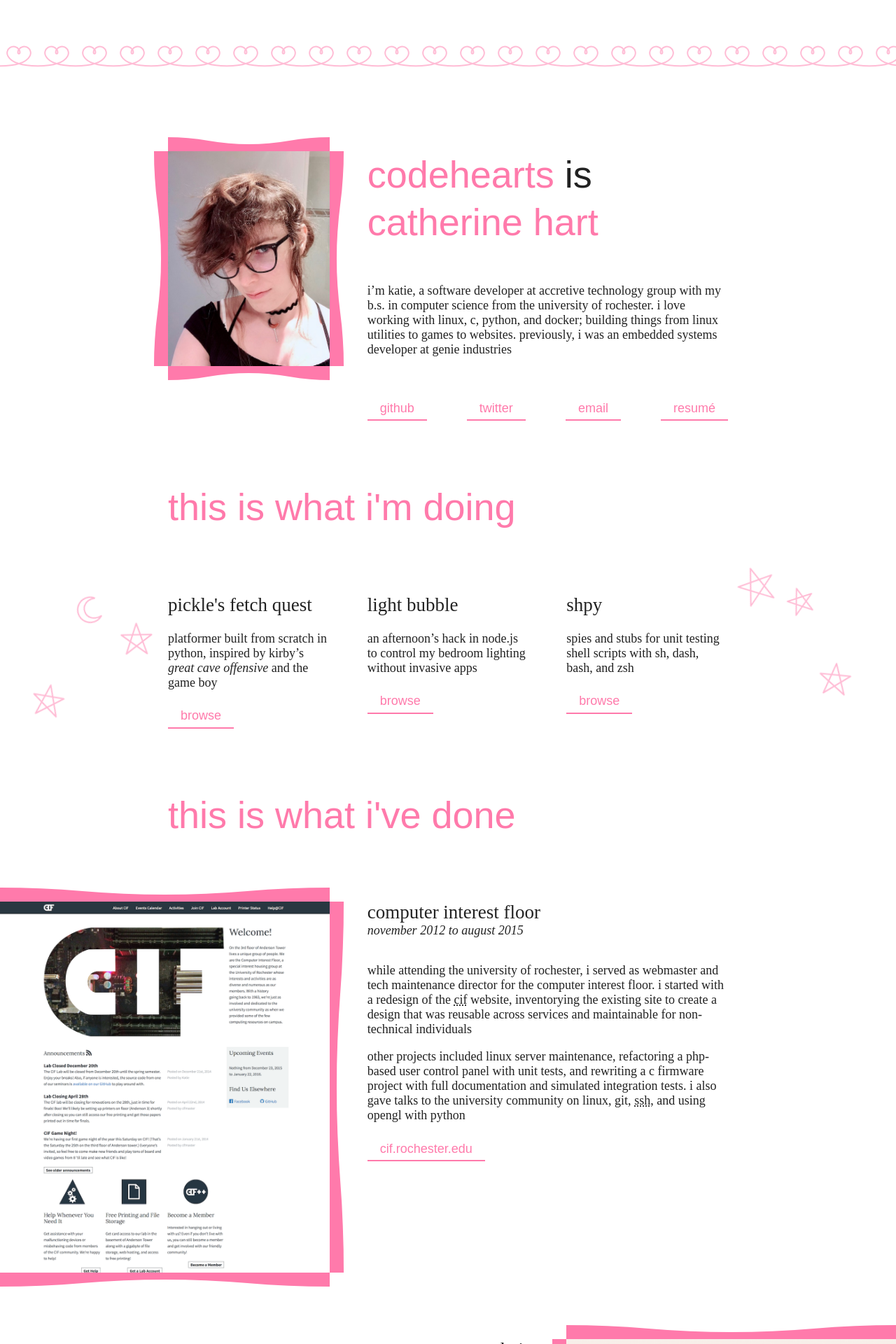
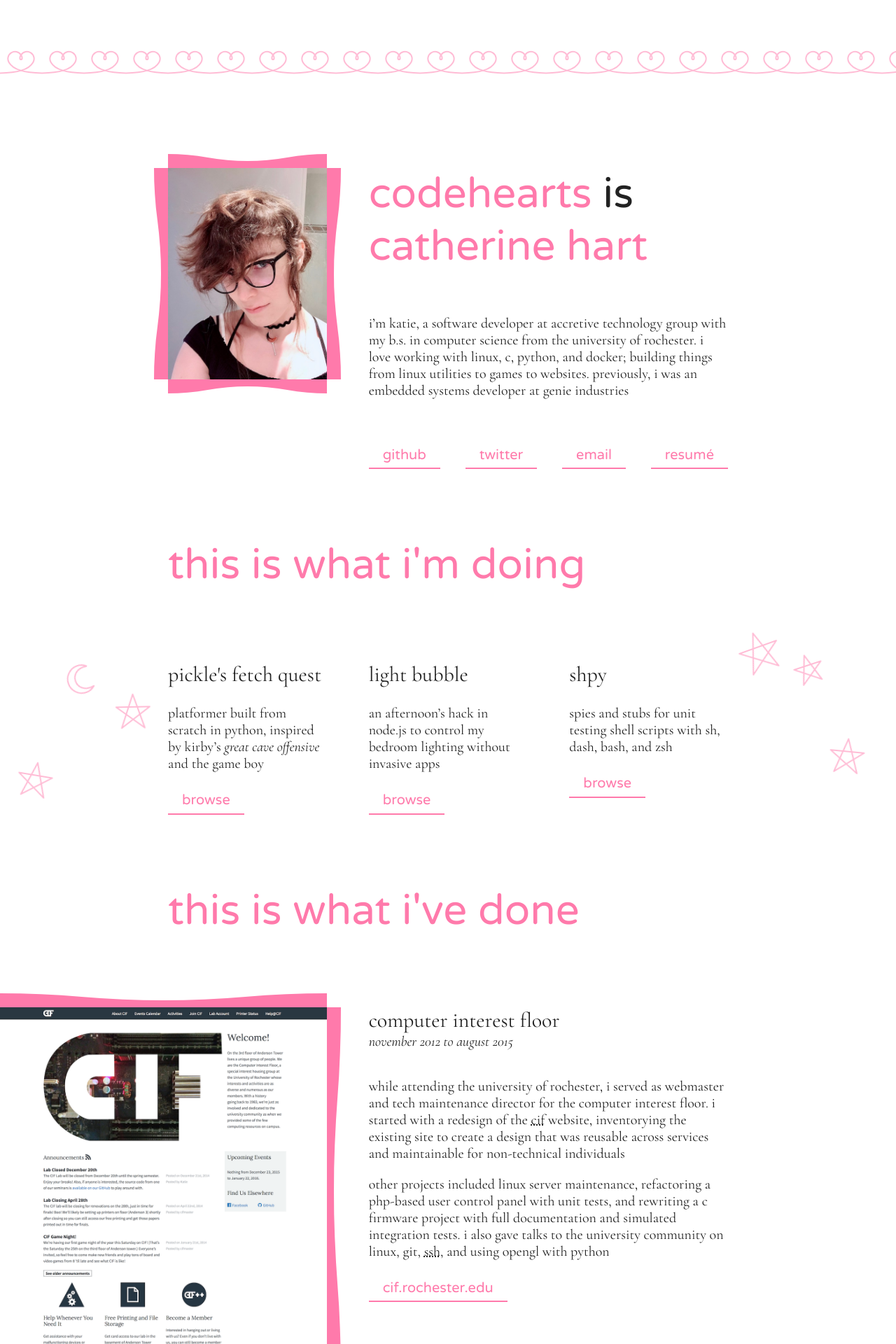
Before and after one commit to codehearts/portfolio, a Jekyll site: the page built from index.html, in a window 1280 px wide. Shown: the top 1920 px of the page at 70% size. Built offline with Jekyll 4.4.1, drawn with Linux system fonts in a browser that asks for light colours; some web fonts are replaced.

Commit message:
Switch to Google Fonts for font-display

```diff
--- a/_layouts/codehearts.html
+++ b/_layouts/codehearts.html
@@ -6,7 +6,7 @@
 
   <title>{{ page.title }}</title>
 
-  <link rel="stylesheet" href="https://use.typekit.net/ime2cfu.css">
+  <link href="https://fonts.googleapis.com/css?family=Cormorant+Garamond:400,400i|Varela+Round&display=swap" rel="stylesheet">
   <link rel="stylesheet" href="/css/codehearts.css?cache={{ site.time | date: '%s' }}">
 
   <link rel="apple-touch-icon" sizes="180x180" href="/icons/apple-touch-icon.png">
--- a/_sass/_variables.scss
+++ b/_sass/_variables.scss
@@ -1,7 +1,7 @@
 // Define display and body fonts
-$font_display: houschka-rounded, sans-serif;
-$font_body: adobe-garamond-pro, serif;
-$font_size: 18px;
+$font_display: 'Varela Round', sans-serif;
+$font_body: 'Cormorant Garamond', adobe-garamond-pro, serif;
+$font_size: 20px;
 
 // Define a 3-column grid layout with margins
 $grid_columns: repeat(3, 1fr);
```
